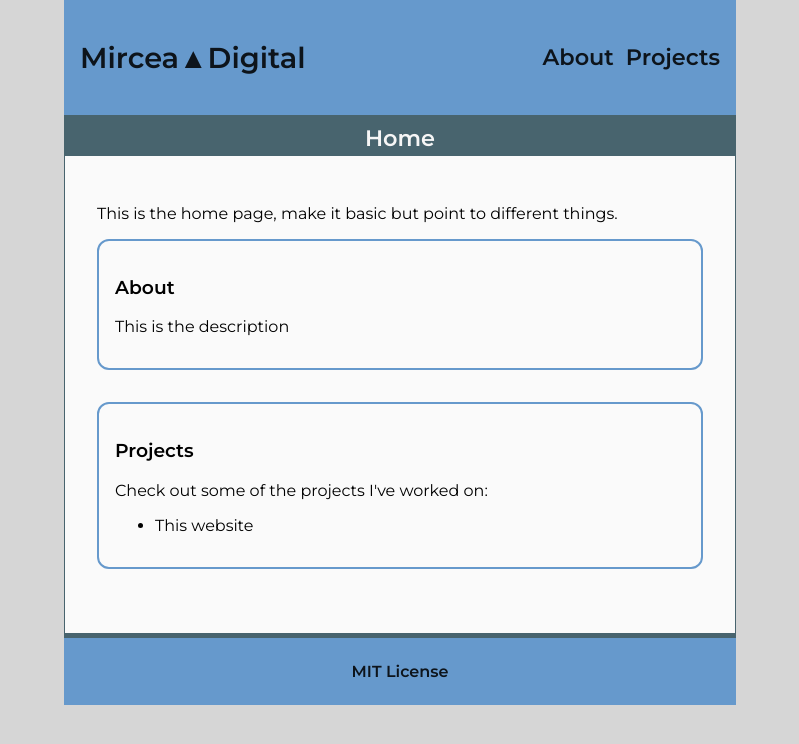
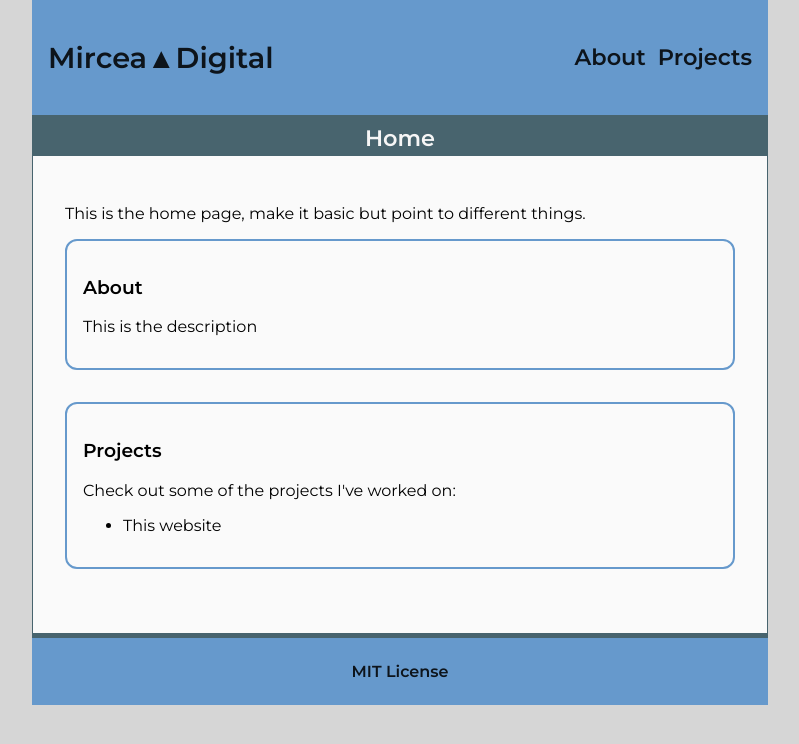
Before and after one commit to Rikoru/rikoru.github.io, a Next.js app: page / in a window 1280 px wide. Shown: the top 744 px of the page, without its empty margins (240-1039 px from the left). Built offline with nearby package versions, Linux system fonts and the light colour scheme.

Commit message:
Updated layout styling

```diff
--- a/components/global/layout/layout.module.scss
+++ b/components/global/layout/layout.module.scss
@@ -4,5 +4,5 @@
 .main,
 .footerContainer {
   margin: 0 auto;
-  max-width: 42rem;
+  max-width: 46rem;
 }
```
